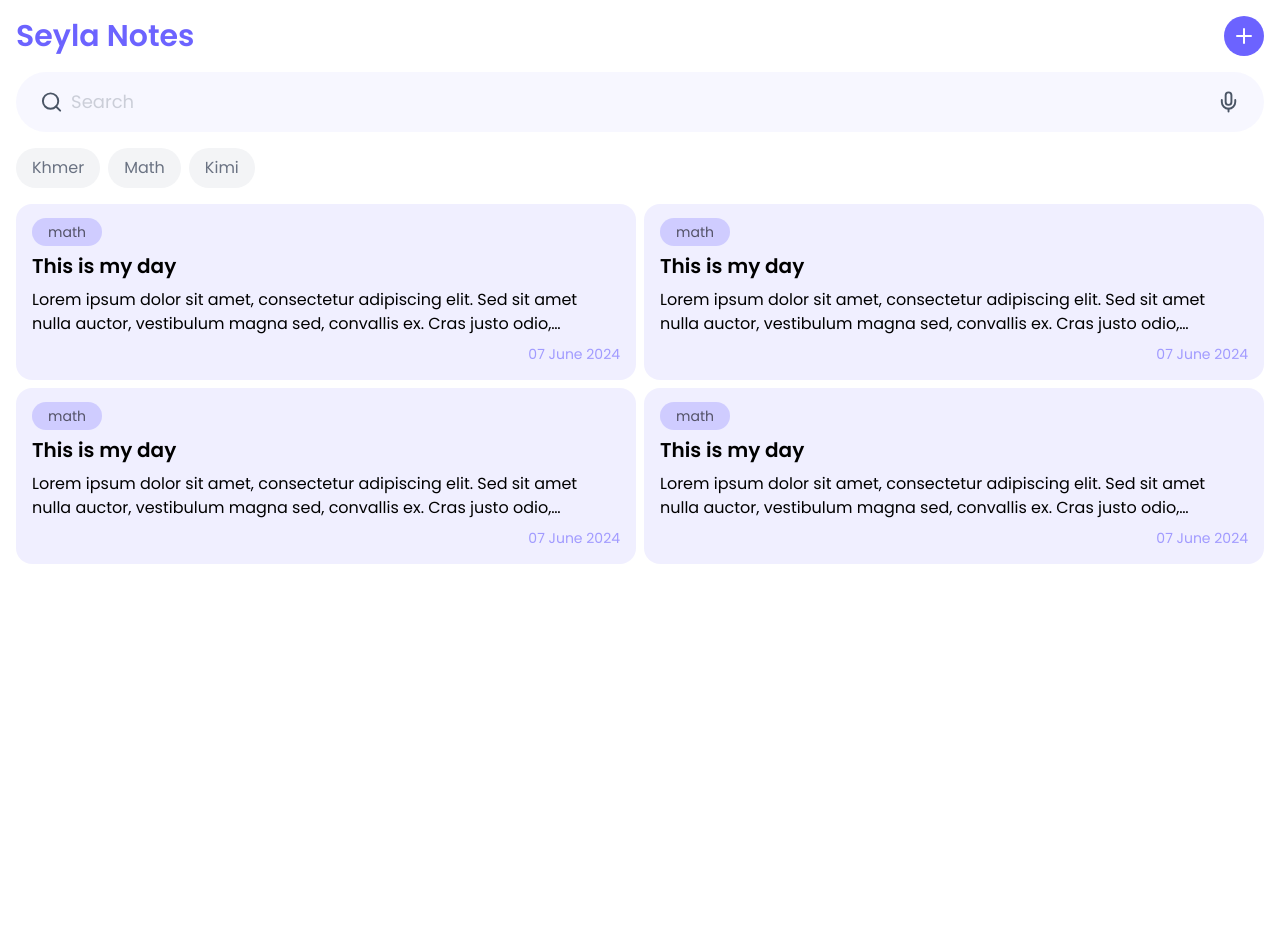
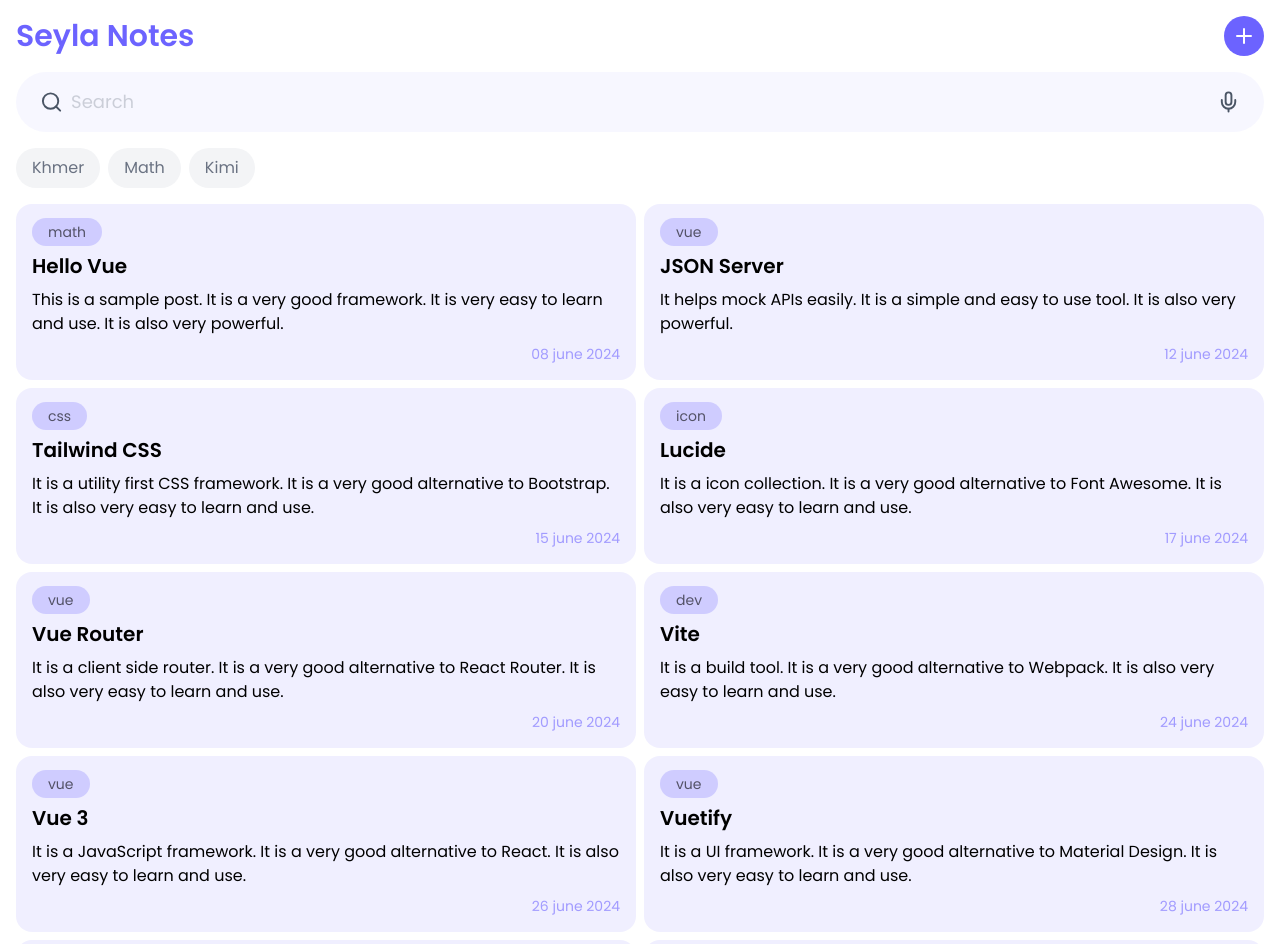
Before and after one commit to Seyla123/vue-crud-app, a Vue app: page / in a window 1280 px wide. Shown: the top 944 px of the page. Before the commit the page ends 800 px from the top, so only its background shows below. Built offline with nearby package versions, Linux system fonts and the light colour scheme; data requests are answered from the project's data file.

Commit message:
feat(api) : add server json and fetch data from api

```diff
--- /dev/null
+++ b/db.json
@@ -0,0 +1,74 @@
+{
+  "notes": [
+    {
+      "id": 1,
+      "title": "Hello Vue",
+      "content": "This is a sample post. It is a very good framework. It is very easy to learn and use. It is also very powerful.",
+      "date": "08 june 2024",
+      "tag": "math"
+    },
+    {
+      "id": 2,
+      "title": "JSON Server",
+      "content": "It helps mock APIs easily. It is a simple and easy to use tool. It is also very powerful.",
+      "date": "12 june 2024",
+      "tag": "vue"
+    },
+    {
+      "id": 3,
+      "title": "Tailwind CSS",
+      "content": "It is a utility first CSS framework. It is a very good alternative to Bootstrap. It is also very easy to learn and use.",
+      "date": "15 june 2024",
+      "tag": "css"
+    },
+    {
+      "id": 4,
+      "title": "Lucide",
+      "content": "It is a icon collection. It is a very good alternative to Font Awesome. It is also very easy to learn and use.",
+      "date": "17 june 2024",
+      "tag": "icon"
+    },
+    {
+      "id": 5,
+      "title": "Vue Router",
+      "content": "It is a client side router. It is a very good alternative to React Router. It is also very easy to learn and use.",
+      "date": "20 june 2024",
+      "tag": "vue"
+    },
+    {
+      "id": 6,
+      "title": "Vite",
+      "content": "It is a build tool. It is a very good alternative to Webpack. It is also very easy to learn and use.",
+      "date": "24 june 2024",
+      "tag": "dev"
+    },
+    {
+      "id": 7,
+      "title": "Vue 3",
+      "content": "It is a JavaScript framework. It is a very good alternative to React. It is also very easy to learn and use.",
+      "date": "26 june 2024",
+      "tag": "vue"
+    },
+    {
+      "id": 8,
+      "title": "Vuetify",
+      "content": "It is a UI framework. It is a very good alternative to Material Design. It is also very easy to learn and use.",
+      "date": "28 june 2024",
+      "tag": "vue"
+    },
+    {
+      "id": 9,
+      "title": "Vue CLI",
+      "content": "It is a tool for generating Vue projects. It is a very good alternative to Create React App. It is also very easy to learn and use.",
+      "date": "30 june 2024",
+      "tag": "vue"
+    },
+    {
+      "id": 10,
+      "title": "Vue Devtools",
+      "content": "It is a tool for debugging Vue projects. It is a very good alternative to React Devtools. It is also very easy to learn and use.",
+      "date": "01 july 2024",
+      "tag": "vue"
+    }
+  ]
+}
--- a/package.json
+++ b/package.json
@@ -6,10 +6,13 @@
   "scripts": {
     "dev": "vite",
     "build": "vite build",
-    "preview": "vite preview"
+    "preview": "vite preview",
+    "server": "json-server --watch db.json --port 8000"
   },
   "dependencies": {
     "@tailwindcss/vite": "^4.0.4",
+    "axios": "^1.7.9",
+    "json-server": "^1.0.0-beta.3",
     "lucide-vue-next": "^0.475.0",
     "tailwindcss": "^4.0.4",
     "vue": "^3.5.13",
--- a/src/components/NoteCard.vue
+++ b/src/components/NoteCard.vue
@@ -4,39 +4,31 @@
 const router = useRouter();
 
 defineProps({
-  id: {
-    type: Number,
-    default: 1,
-  },
-  title: String,
-  content: String,
-  date: String,
-  tag: String,
+  note: Object,
 });
 </script>
 <template>
   <div
     class="bg-[#6c63ff]/10 rounded-2xl p-4 flex flex-col gap-2 cursor-pointer hover:bg-[#6c63ff]/20 hover:scale-110 transition duration-300 ease-in-out"
-
-    @click="router.push(`/notes/${id}`)"
+    @click="router.push(`/notes/${note.id}`)"
   >
     <!-- tag -->
     <div>
       <span
         class="text-sm bg-[#6c63ff]/25 text-[black]/60 px-4 lowercase py-1 rounded-full"
       >
-        {{ tag }}
+        {{ note.tag }}
       </span>
     </div>
     <!-- title -->
-    <h1 class="text-xl font-semibold">{{ title }}</h1>
+    <h1 class="text-xl font-semibold">{{ note.title }}</h1>
     <!-- content -->
     <p class="line-clamp-2">
-      {{ content }}
+      {{ note.content }}
     </p>
     <!-- date -->
     <div class="flex justify-end">
-      <span class="text-sm text-[#6c63ff]/60"> {{ date }}</span>
+      <span class="text-sm text-[#6c63ff]/60"> {{ note.date }}</span>
     </div>
   </div>
 </template>
--- a/src/pages/HomeView.vue
+++ b/src/pages/HomeView.vue
@@ -1,19 +1,36 @@
 <script setup>
-import Header from "@/components/Header.vue";
 import Search from "@/components/Search.vue";
 import TagCategory from "@/components/TagCategory.vue";
 import NoteCard from "@/components/NoteCard.vue";
+import { ref, onMounted } from "vue";
+import axios from "axios";
+
+const isLoading = ref(true);
+const data = ref([]);
+onMounted(async () => {
+  try {
+    isLoading.value = true;
+    const response = await axios.get("http://localhost:8000/notes");
+    data.value = response.data;
+  } catch (error) {
+    console.log(error);
+  } finally {
+    isLoading.value = false;
+  }
+});
 </script>
 <template>
   <!-- Hero Section and Search bar-->
   <Search />
   <!-- Recently Notes -->
   <TagCategory />
+  <p v-if="isLoading">Loading...</p>
   <!-- Notes -->
-    <section class="grid sm:grid-cols-2 gap-2 ">
-      <NoteCard title="This is my day" content="Lorem ipsum dolor sit amet, consectetur adipiscing elit. Sed sit amet nulla auctor, vestibulum magna sed, convallis ex. Cras justo odio, dapibus ac facilisis in, egestas eget quam. Cum sociis natoque penatibus et magnis dis parturient montes, nascetur ridiculus mus. Donec id elit non mi porta gravida at eget metus. Cum sociis natoque penatibus et magnis dis parturient montes, nascetur ridiculus mus." tag="Math" date="07 June 2024"/>
-      <NoteCard title="This is my day" content="Lorem ipsum dolor sit amet, consectetur adipiscing elit. Sed sit amet nulla auctor, vestibulum magna sed, convallis ex. Cras justo odio, dapibus ac facilisis in, egestas eget quam. Cum sociis natoque penatibus et magnis dis parturient montes, nascetur ridiculus mus. Donec id elit non mi porta gravida at eget metus. Cum sociis natoque penatibus et magnis dis parturient montes, nascetur ridiculus mus." tag="Math" date="07 June 2024"/>
-      <NoteCard title="This is my day" content="Lorem ipsum dolor sit amet, consectetur adipiscing elit. Sed sit amet nulla auctor, vestibulum magna sed, convallis ex. Cras justo odio, dapibus ac facilisis in, egestas eget quam. Cum sociis natoque penatibus et magnis dis parturient montes, nascetur ridiculus mus. Donec id elit non mi porta gravida at eget metus. Cum sociis natoque penatibus et magnis dis parturient montes, nascetur ridiculus mus." tag="Math" date="07 June 2024"/>
-      <NoteCard title="This is my day" content="Lorem ipsum dolor sit amet, consectetur adipiscing elit. Sed sit amet nulla auctor, vestibulum magna sed, convallis ex. Cras justo odio, dapibus ac facilisis in, egestas eget quam. Cum sociis natoque penatibus et magnis dis parturient montes, nascetur ridiculus mus. Donec id elit non mi porta gravida at eget metus. Cum sociis natoque penatibus et magnis dis parturient montes, nascetur ridiculus mus." tag="Math" date="07 June 2024"/>
+  <section v-else-if="data.length > 0" class="grid sm:grid-cols-2 gap-2">
+    <NoteCard
+      v-for="note in data"
+      :key="note.id"
+      :note="note"
+    />
   </section>
 </template>
```
Also changed, not shown: 1 other file (tests, documents, lock files or other folders). Lines whose indentation alone changed are shown as unchanged.
